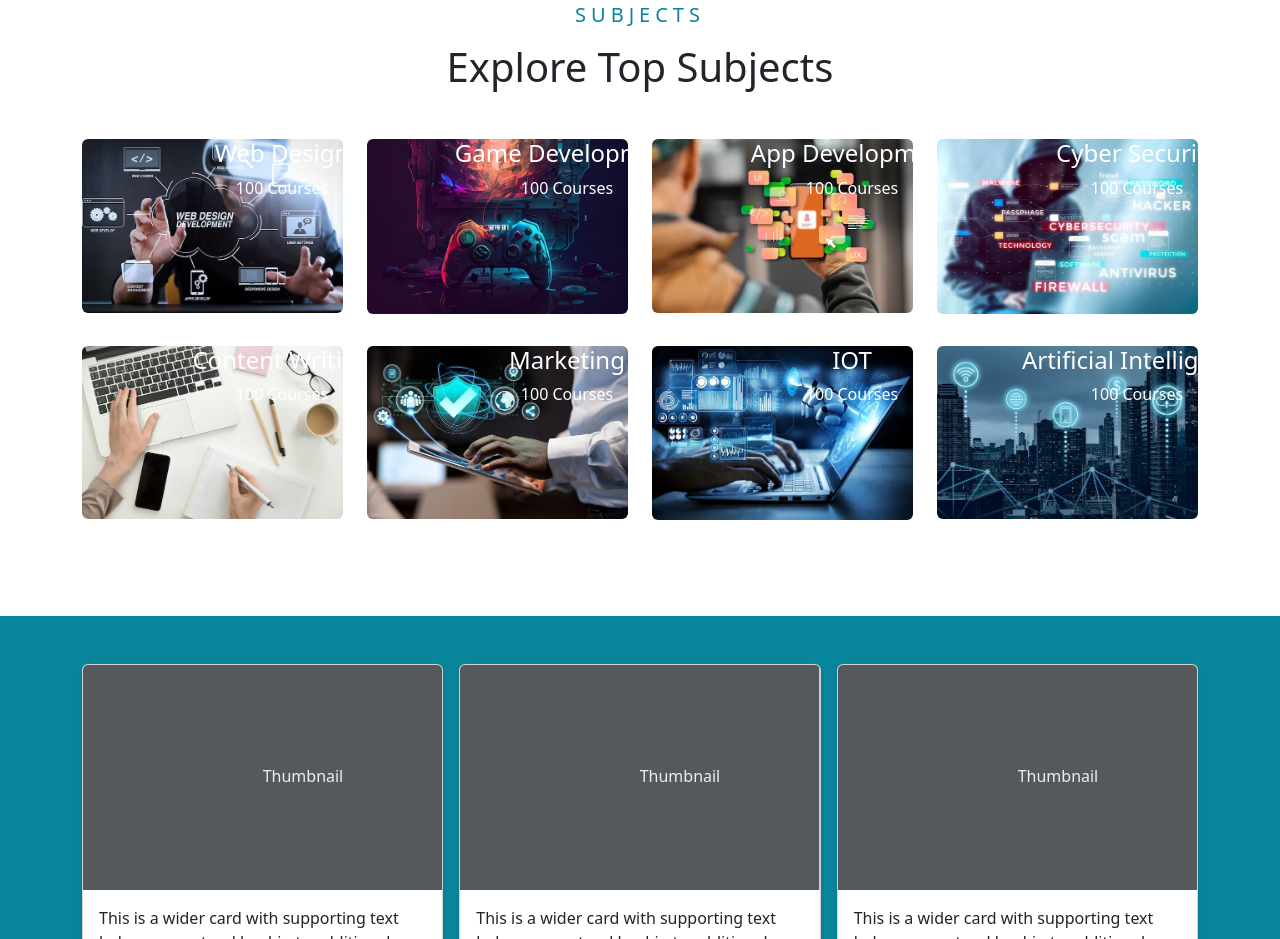
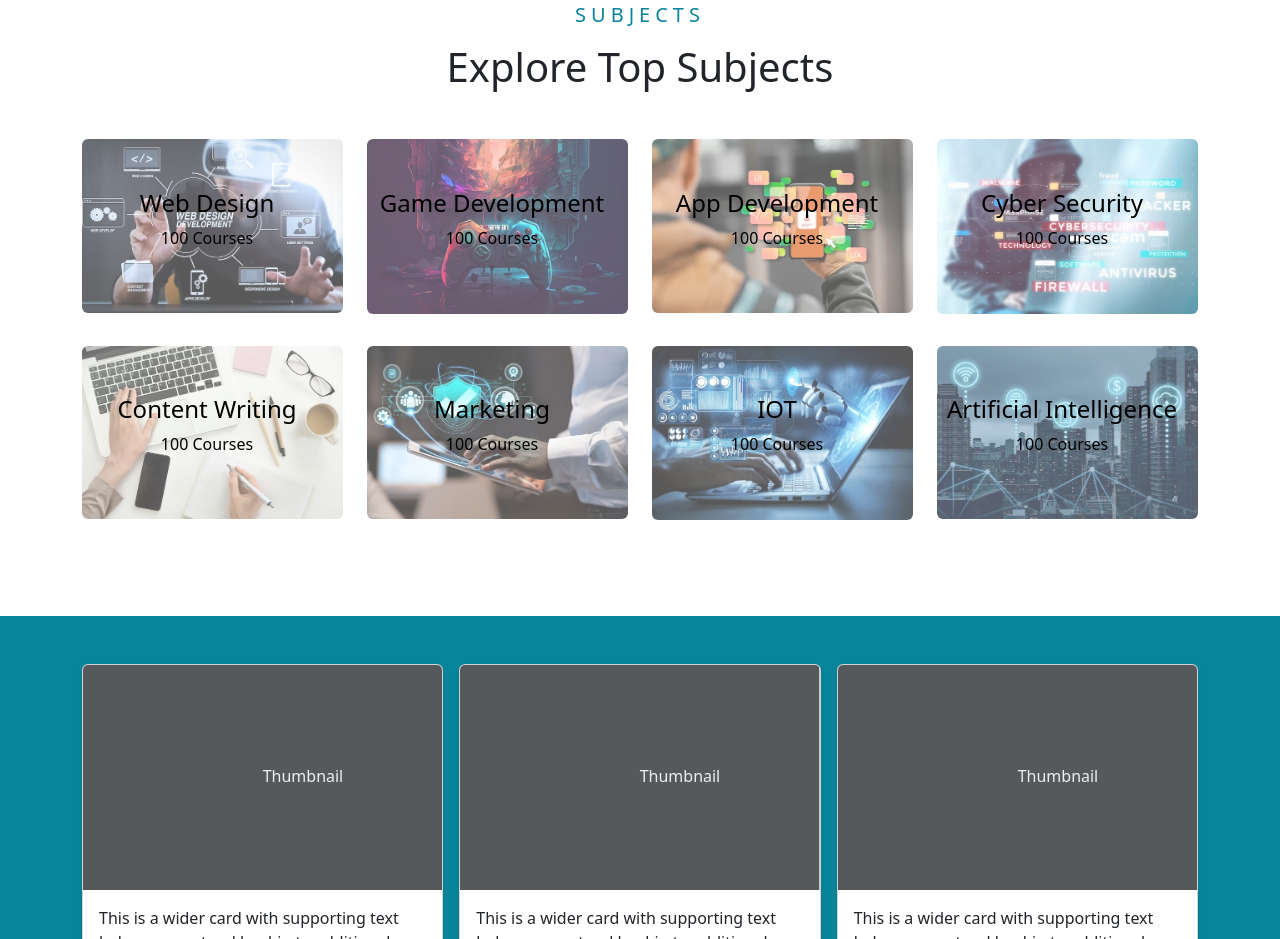
Before and after one commit to Pree46/SkillZone, a plain HTML site: page index.html in a window 1280 px wide. Shown: the part 1084-2023 px from the top of the page. Drawn offline with nearby package versions, Linux system fonts and the light colour scheme; a script that the page names is missing.

Commit message:
subjects layout and design done

```diff
--- a/index.html
+++ b/index.html
@@ -107,7 +107,7 @@
                         <div class="program-cat position-relative overflow-hidden rounded mb-2">
                             <img class="img-fluid" src="./images/webdev.jpeg" alt="">
                             <a class="program-desc text-white text-decoration-none" href="">
-                                <h4 class="text-white font-weight-medium">Web Design</h4>
+                                <h4 class="font-weight-medium">Web Design</h4>
                                 <span>100 Courses</span>
                             </a>
                         </div>
@@ -116,7 +116,7 @@
                         <div class="program-cat position-relative overflow-hidden rounded mb-2">
                             <img class="img-fluid" src="./images/gamedev.jpeg" alt="">
                             <a class="program-desc text-white text-decoration-none" href="">
-                                <h4 class="text-white font-weight-medium">Game Development</h4>
+                                <h4 class="font-weight-medium">Game Development</h4>
                                 <span>100 Courses</span>
                             </a>
                         </div>
@@ -125,7 +125,7 @@
                         <div class="program-cat overflow-hidden rounded mb-2">
                             <img class="img-fluid" src="./images/appdev.jpeg" alt="">
                             <a class="program-desc text-white text-decoration-none" href="">
-                                <h4 class="text-white font-weight-medium">App Development</h4>
+                                <h4 class="font-weight-medium">App Development</h4>
                                 <span>100 Courses</span>
                             </a>
                         </div>
@@ -134,7 +134,7 @@
                         <div class="program-cat position-relative overflow-hidden rounded mb-2">
                             <img class="img-fluid" src="./images/cyber.jpeg" alt="">
                             <a class="program-desc text-white text-decoration-none" href="">
-                                <h4 class="text-white font-weight-medium">Cyber Security</h4>
+                                <h4 class="font-weight-medium">Cyber Security</h4>
                                 <span>100 Courses</span>
                             </a>
                         </div>
@@ -143,7 +143,7 @@
                         <div class="program-cat position-relative overflow-hidden rounded mb-2">
                             <img class="img-fluid" src="./images/contentwritingjpeg.jpeg" alt="">
                             <a class="program-desc text-white text-decoration-none" href="">
-                                <h4 class="text-white font-weight-medium">Content Writing</h4>
+                                <h4 class="font-weight-medium">Content Writing</h4>
                                 <span>100 Courses</span>
                             </a>
                         </div>
@@ -152,7 +152,7 @@
                         <div class="program-cat position-relative overflow-hidden rounded mb-2">
                             <img class="img-fluid" src="./images/marketing.jpeg" alt="">
                             <a class="program-desc text-white text-decoration-none" href="">
-                                <h4 class="text-white font-weight-medium">Marketing</h4>
+                                <h4 class="font-weight-medium">Marketing</h4>
                                 <span>100 Courses</span>
                             </a>
                         </div>
@@ -161,7 +161,7 @@
                         <div class="program-cat position-relative overflow-hidden rounded mb-2">
                             <img class="img-fluid" src="images/AI.jpeg" alt="">
                             <a class="program-desc text-white text-center text-decoration-none" href="">
-                                <h4 class="text-white font-weight-medium">IOT</h4>
+                                <h4 class="font-weight-medium">IOT</h4>
                                 <span>100 Courses</span>
                             </a>
                         </div>
@@ -170,7 +170,7 @@
                         <div class="program-cat position-relative overflow-hidden rounded mb-2">
                             <img class="img-fluid" src="images/iot.jpeg" alt="">
                             <a class="program-desc text-white text-decoration-none" href="">
-                                <h4 class="text-white font-weight-medium">Artificial Intelligence</h4>
+                                <h4 class="font-weight-medium">Artificial Intelligence</h4>
                                 <span>100 Courses</span>
                             </a>
                         </div>
--- a/styles.css
+++ b/styles.css
@@ -18,15 +18,24 @@
 .program-cat img {
     width: 100%;
     height: 100%;
+    opacity: 65%;
 }
 
 .program-cat .program-desc {
     position: absolute;
-    width: 400px;
-    color: white;
+    width: 250px;
+    color: rgb(0, 0, 0) !important;
     text-align: center;
     padding: 0px !important;
     margin: 0px !important;
+    height: 10rem;
+    display:inline-flex;
+    flex-direction: column;
+
+    flex-wrap: nowrap;
+
+    justify-content: center;
+    align-content: center;
     background-color: transparent;
 }
 
```
